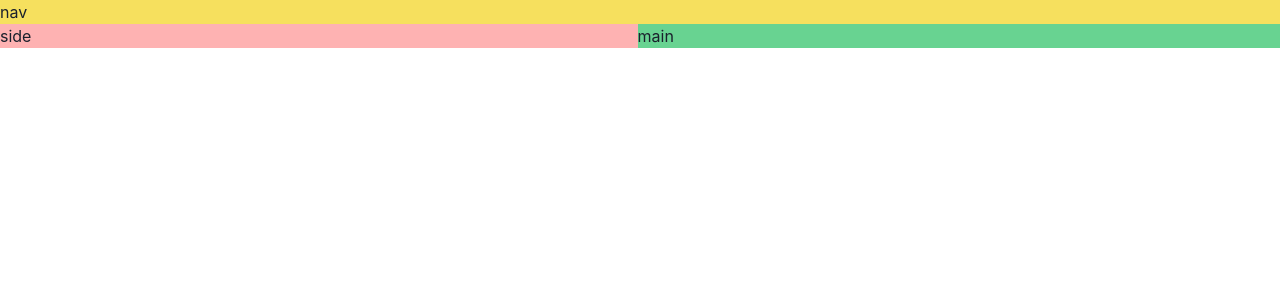
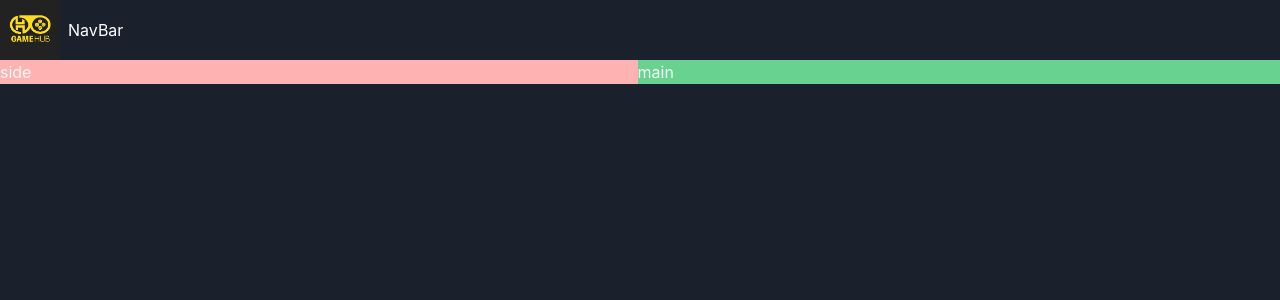
Before and after one commit to badrooxe/react-game-hub, a React (Vite) app: page / in a window 1280 px wide. Shown: the top 300 px of the page. Built offline with nearby package versions, Linux system fonts and the light colour scheme.

Commit message:
add NavBar and modify InitialColorMode

```diff
--- a/src/App.tsx
+++ b/src/App.tsx
@@ -1,4 +1,5 @@
 import { Grid, GridItem, Show } from "@chakra-ui/react";
+import NavBar from "./components/NavBar";
 
 function App() {
   return (
@@ -9,8 +10,8 @@ function App() {
           lg: `"nav nav" "side main"`,
         }}
       >
-        <GridItem area="nav" bg="yellow.300">
-          nav
+        <GridItem area="nav">
+          <NavBar />
         </GridItem>
         <Show above="lg">
           <GridItem area="side" bg="red.200">
--- /dev/null
+++ b/src/components/NavBar.tsx
@@ -0,0 +1,16 @@
+import { HStack, Image, Text } from "@chakra-ui/react";
+import logo2 from "../assets/logo2.png";
+import logo1 from "../assets/logo1.png";
+
+const NavBar = () => {
+  return (
+    <div>
+      <HStack>
+        <Image src={logo1} boxSize="60px" />
+        <Text color="white">NavBar</Text>
+      </HStack>
+    </div>
+  );
+};
+
+export default NavBar;
--- a/src/main.tsx
+++ b/src/main.tsx
@@ -1,12 +1,14 @@
 import React from "react";
 import ReactDOM from "react-dom/client";
-import { ChakraProvider } from "@chakra-ui/react";
+import { ChakraProvider, ColorModeScript } from "@chakra-ui/react";
+import theme from "./theme.ts";
 import App from "./App.tsx";
 import "./index.css";
 
 ReactDOM.createRoot(document.getElementById("root")!).render(
   <React.StrictMode>
-    <ChakraProvider>
+    <ChakraProvider theme={theme}>
+      <ColorModeScript initialColorMode={theme.config.initialColorMode} />
       <App />
     </ChakraProvider>
   </React.StrictMode>
--- /dev/null
+++ b/src/theme.ts
@@ -0,0 +1,9 @@
+import { extendTheme, ThemeConfig } from "@chakra-ui/react";
+
+const config:ThemeConfig = {
+    initialColorMode: "dark",
+}
+
+const theme =extendTheme({ config });
+
+export default theme;
```
Also changed, not shown: src/assets/logo1.png (added), src/assets/logo2.png (added).
